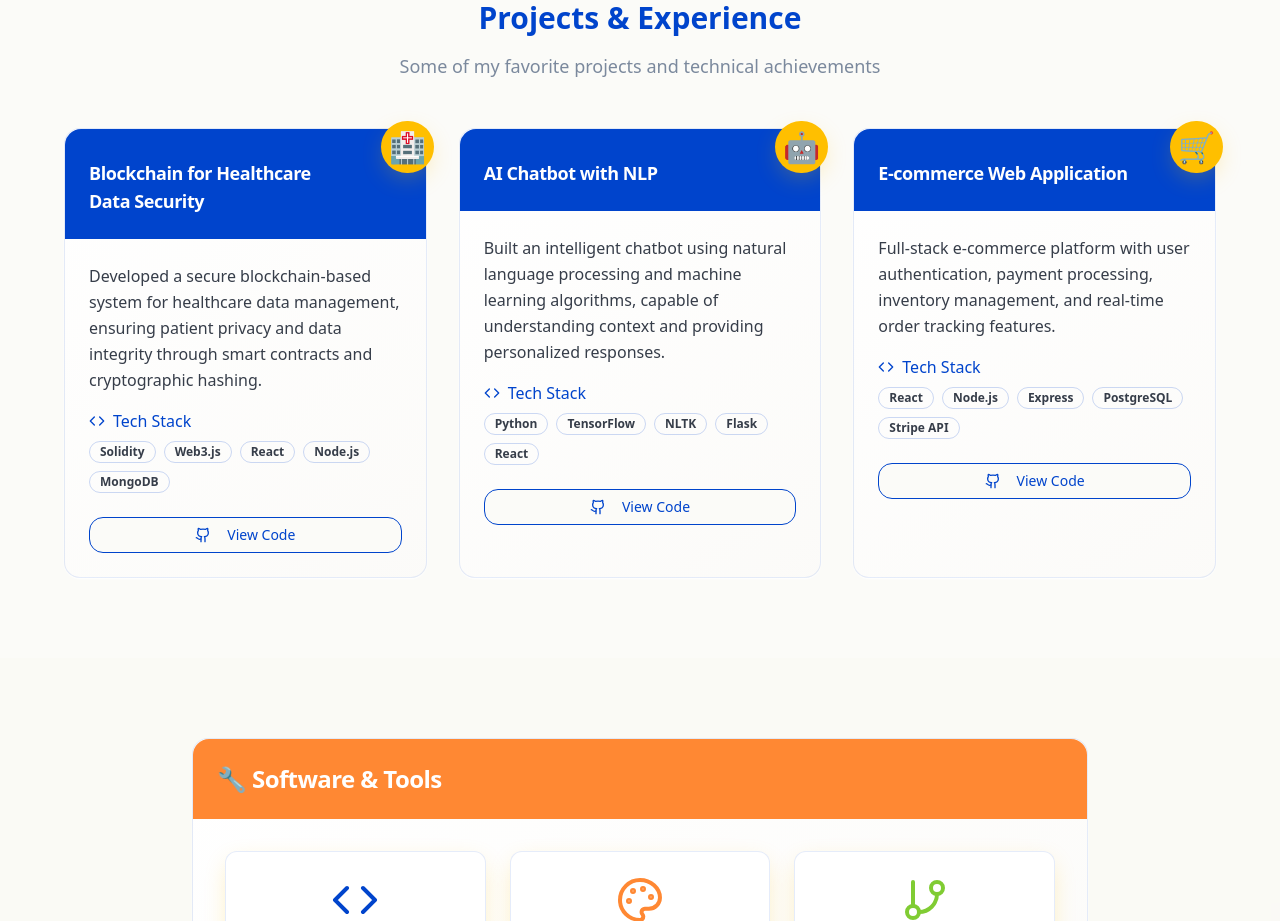
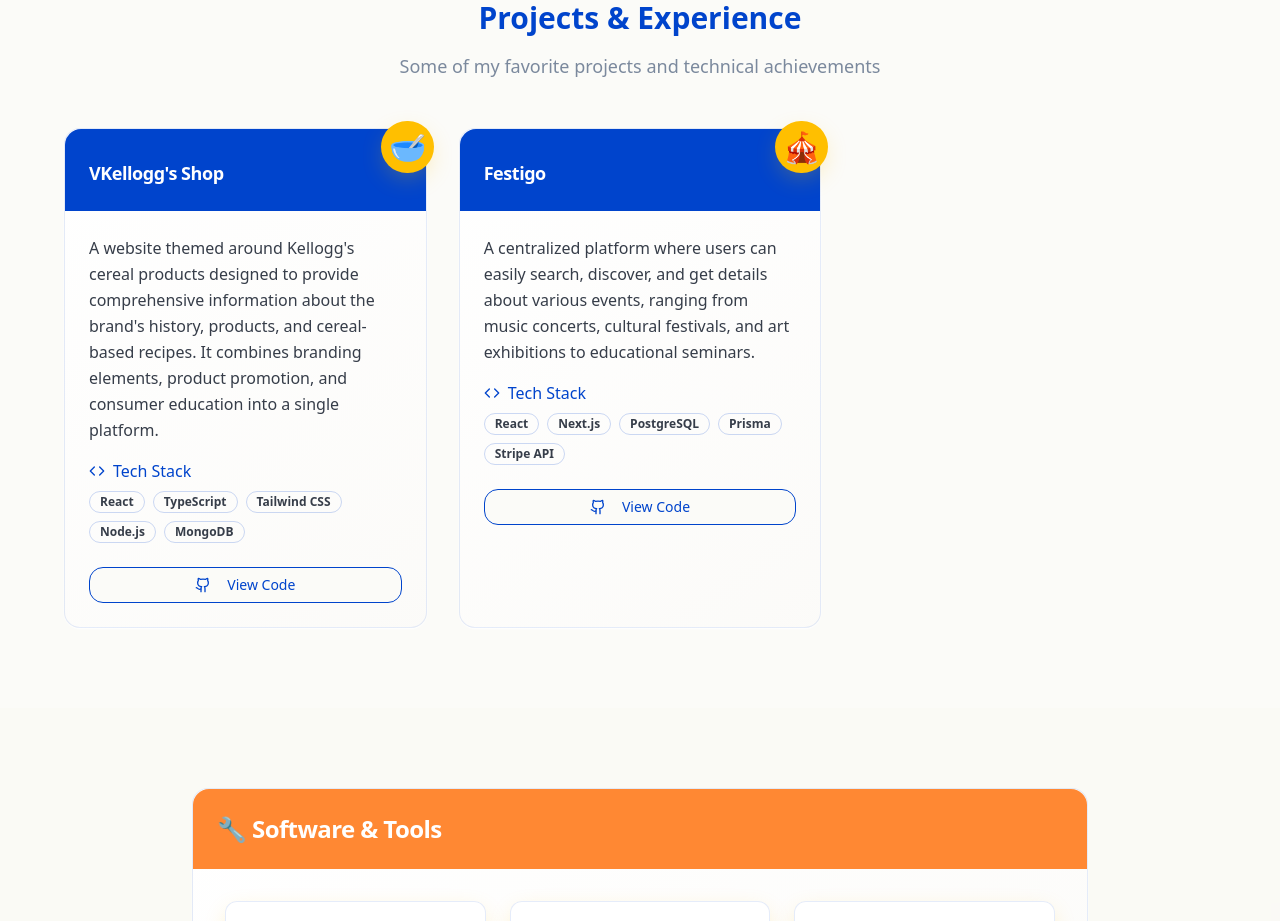
Before and after one commit to reimwon/canvas-code-chronicle, a React (Vite) app: page / in a window 1280 px wide. Shown: the part 2400-3321 px from the top of the page. Built offline with nearby package versions, Linux system fonts and the light colour scheme; the HTML template or start-up script is replaced by a standard one.

Commit message:
Update projects section

```diff
--- a/src/components/portfolio/ProjectsSection.tsx
+++ b/src/components/portfolio/ProjectsSection.tsx
@@ -6,25 +6,18 @@ import { Github, Code } from "lucide-react";
 const ProjectsSection = () => {
   const projects = [
     {
-      title: "Blockchain for Healthcare Data Security",
-      description: "Developed a secure blockchain-based system for healthcare data management, ensuring patient privacy and data integrity through smart contracts and cryptographic hashing.",
-      tech: ["Solidity", "Web3.js", "React", "Node.js", "MongoDB"],
+      title: "VKellogg's Shop",
+      description: "A website themed around Kellogg's cereal products designed to provide comprehensive information about the brand's history, products, and cereal-based recipes. It combines branding elements, product promotion, and consumer education into a single platform.",
+      tech: ["React", "TypeScript", "Tailwind CSS", "Node.js", "MongoDB"],
       github: "#",
-      highlight: "🏥"
+      highlight: "🥣"
     },
     {
-      title: "AI Chatbot with NLP",
-      description: "Built an intelligent chatbot using natural language processing and machine learning algorithms, capable of understanding context and providing personalized responses.",
-      tech: ["Python", "TensorFlow", "NLTK", "Flask", "React"],
+      title: "Festigo",
+      description: "A centralized platform where users can easily search, discover, and get details about various events, ranging from music concerts, cultural festivals, and art exhibitions to educational seminars.",
+      tech: ["React", "Next.js", "PostgreSQL", "Prisma", "Stripe API"],
       github: "#",
-      highlight: "🤖"
-    },
-    {
-      title: "E-commerce Web Application",
-      description: "Full-stack e-commerce platform with user authentication, payment processing, inventory management, and real-time order tracking features.",
-      tech: ["React", "Node.js", "Express", "PostgreSQL", "Stripe API"],
-      github: "#",
-      highlight: "🛒"
+      highlight: "🎪"
     }
   ];
 
```
